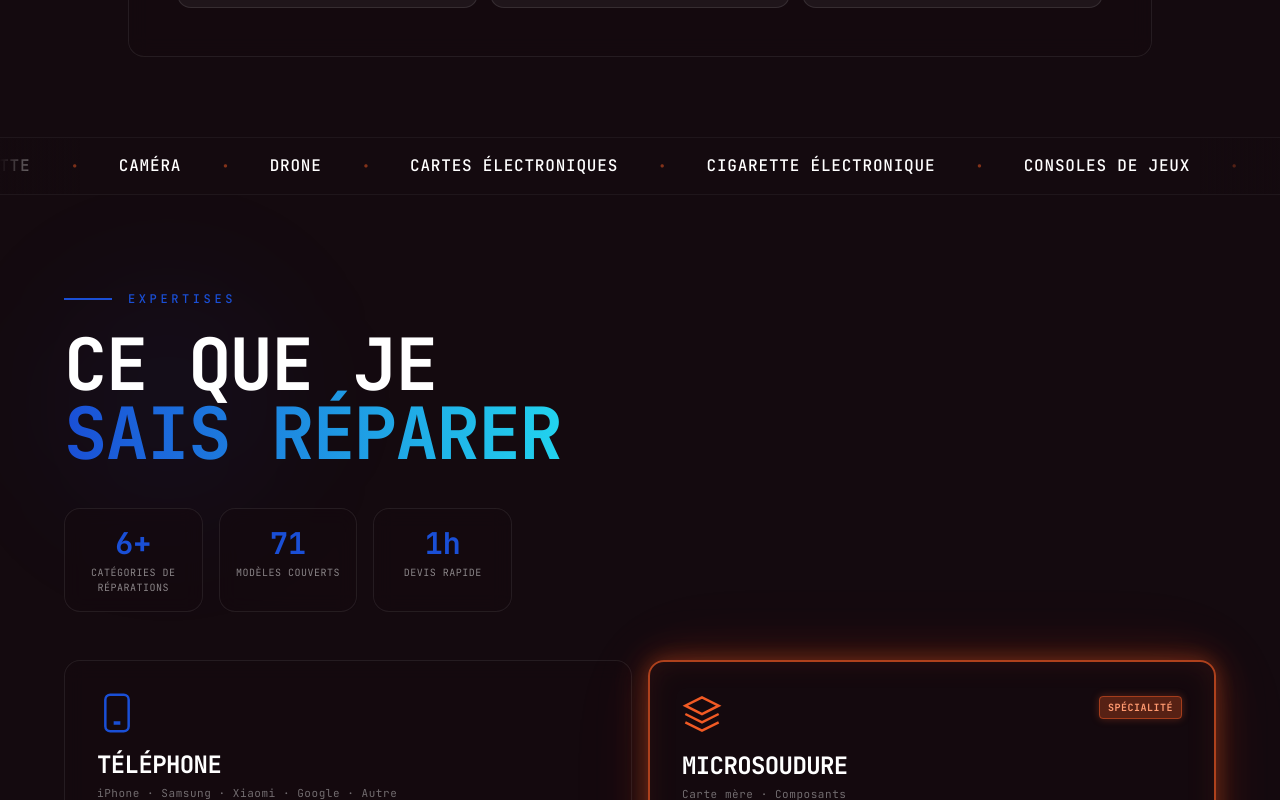
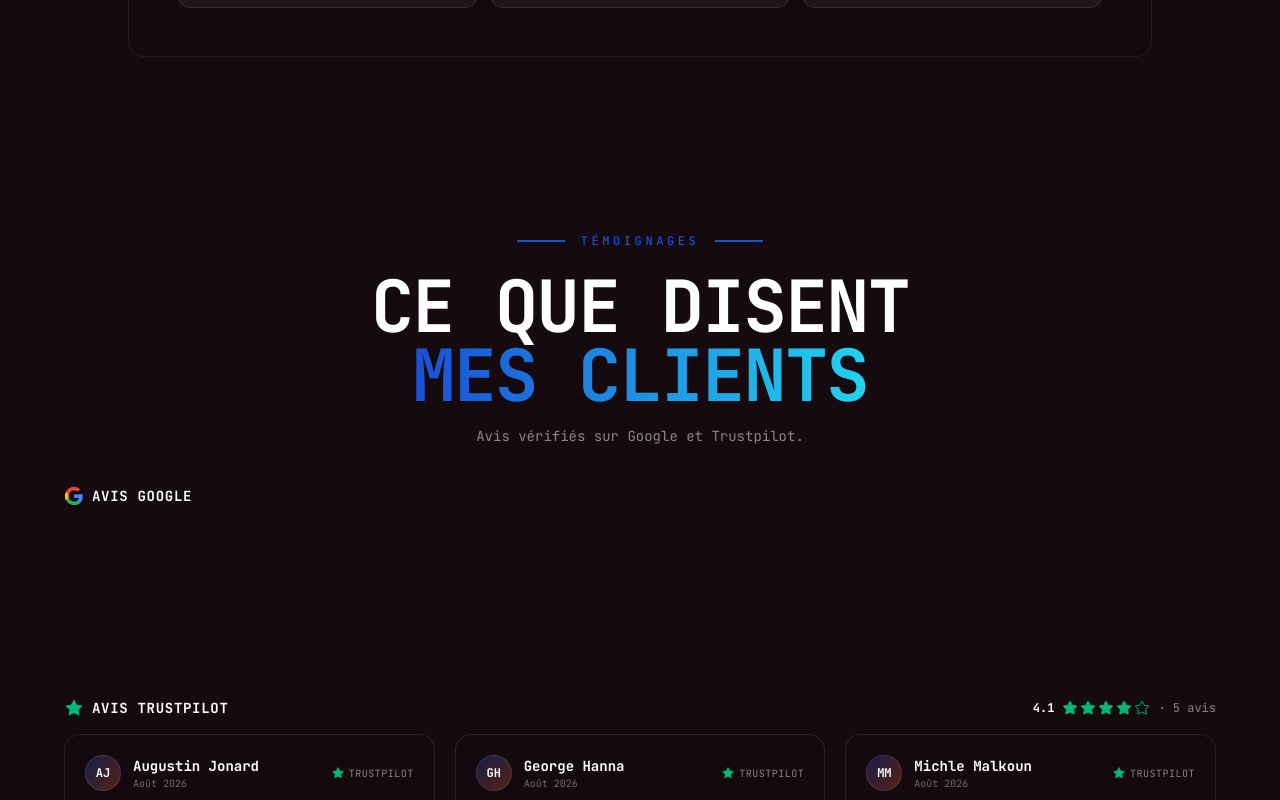
Before and after one commit to hannahido22/la_baze_new, a React (Vite) app: page / in a window 1280 px wide. Shown: the part 2380-3180 px from the top of the page. Built offline with nearby package versions, Linux system fonts and the light colour scheme.

Commit message:
Déplace la section Avis juste après l'estimation des prix (Devis)
Co-Authored-By: Claude Opus 4.8 <noreply@anthropic.com>

```diff
--- a/src/pages/HomePage.tsx
+++ b/src/pages/HomePage.tsx
@@ -13,10 +13,10 @@ export default function HomePage() {
       <VideoShowcase />
       <HeroSection />
       <DevisSection />
+      <ReviewsSection />
       <DeviceMarquee />
       <ExpertisesSection />
       <ProcessSection />
-      <ReviewsSection />
       <ContactSection />
     </main>
   );
```
